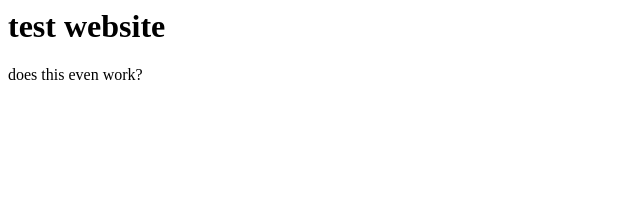
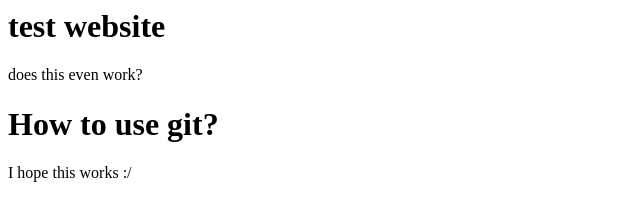
Before and after one commit to Dragon-Chicken/Dragon-Chicken.github.io, a plain HTML site: page index.html in a window 1280 px wide. Shown: the whole page, without its empty margins (0-640 px from the left). Drawn offline with Linux system fonts and the light colour scheme.

Commit message:
firstcommit

```diff
--- a/index.html
+++ b/index.html
@@ -1,2 +1,4 @@
 <h1>test website</h1>
 <p>does this even work?</p>
+<h1>How to use git?</h1>
+<p>I hope this works :/</p>
```
